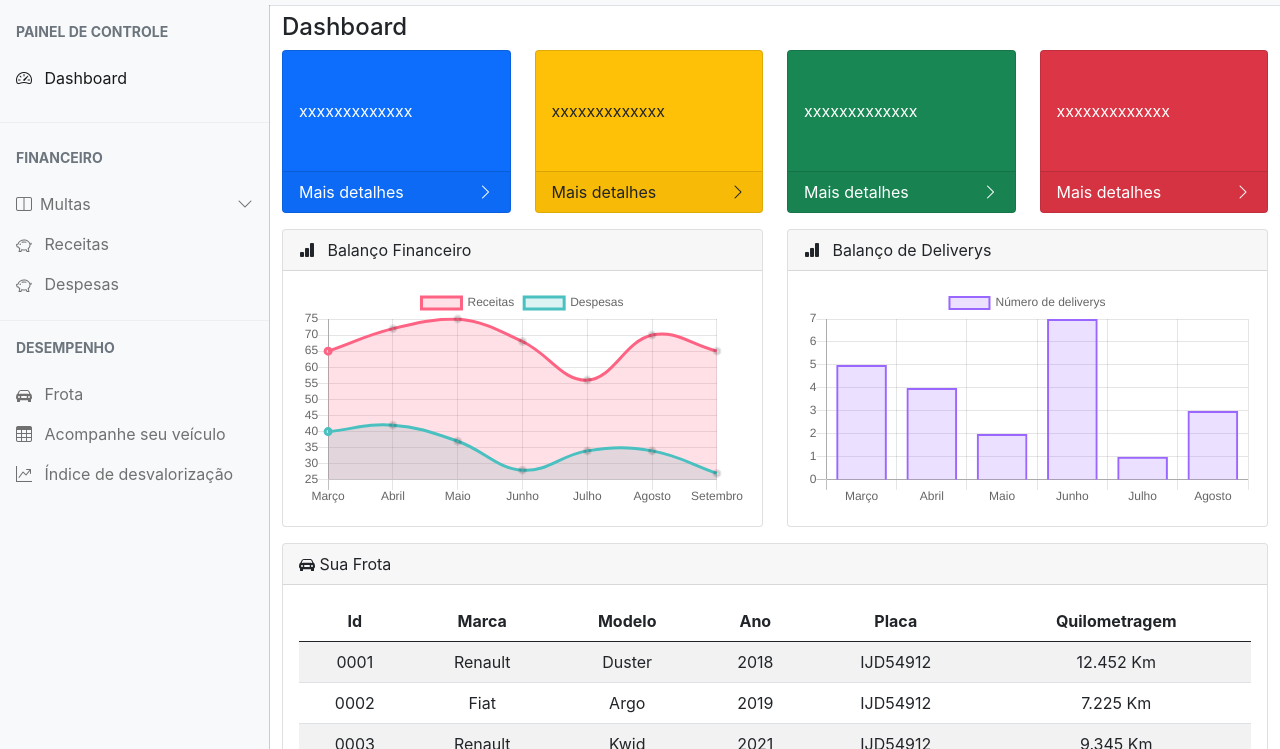
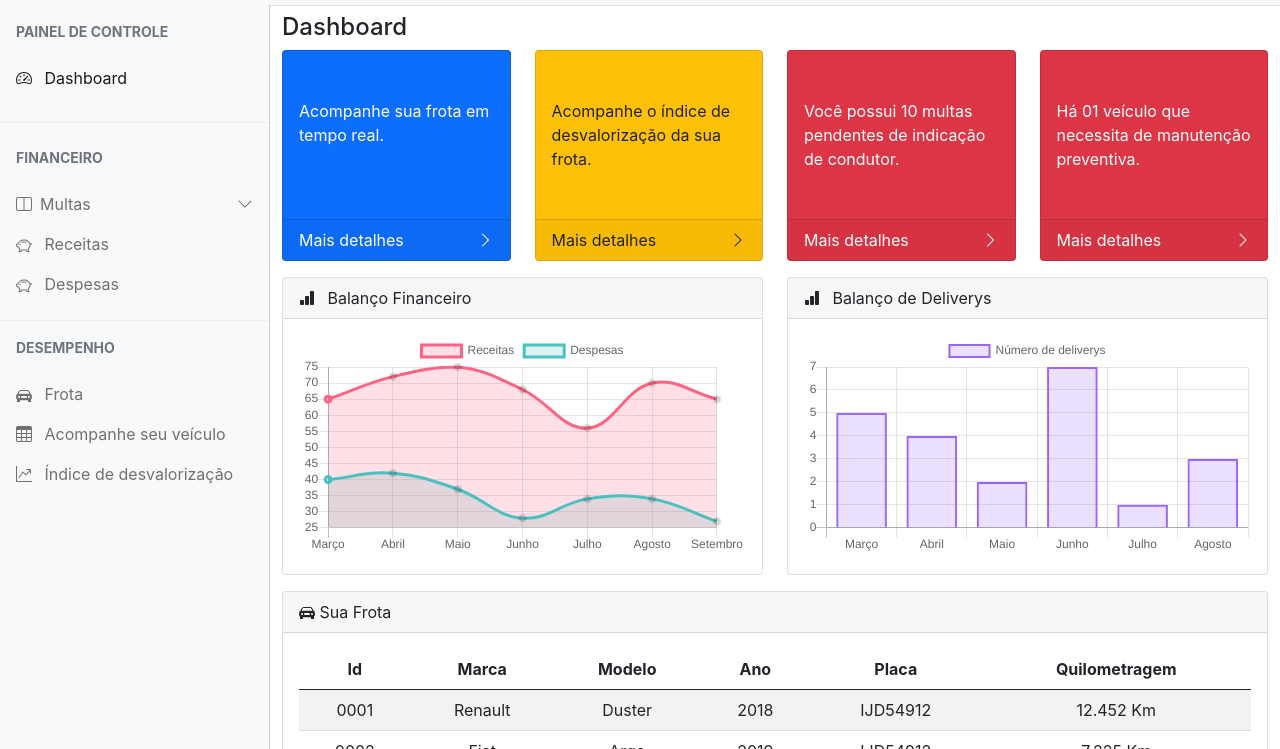
Before and after one commit to pedrokli/CarDelivery, a plain HTML site: page index.html in a window 1280 px wide. Shown: the part 51-800 px from the top of the page. Drawn offline with nearby package versions, Linux system fonts and the light colour scheme.

Commit message:
Cards finalizados

```diff
--- a/index.html
+++ b/index.html
@@ -211,7 +211,7 @@
         <div class="row">
           <div class="col-md-3 mb-3">
             <div class="card bg-primary text-white h-100"> <!--Escolher as cores-->
-              <div class="card-body py-5">xxxxxxxxxxxxx</div>
+              <div class="card-body py-5">Acompanhe sua frota em tempo real.</div>
               <div class="card-footer d-flex">
                 Mais detalhes
                 <span class="ms-auto">
@@ -223,19 +223,7 @@
 
           <div class="col-md-3 mb-3">
             <div class="card bg-warning text-dark h-100">
-              <div class="card-body py-5">xxxxxxxxxxxxx</div>
-              <div class="card-footer d-flex">
-                Mais detalhes
-                <span class="ms-auto">
-                  <i class="bi bi-chevron-right"></i>
-                </span>
-              </div>
-            </div>
-          </div>
-
-          <div class="col-md-3 mb-3">
-            <div class="card bg-success text-white h-100">
-              <div class="card-body py-5">xxxxxxxxxxxxx</div>
+              <div class="card-body py-5">Acompanhe o índice de desvalorização da sua frota.</div>
               <div class="card-footer d-flex">
                 Mais detalhes
                 <span class="ms-auto">
@@ -247,7 +235,19 @@
 
           <div class="col-md-3 mb-3">
             <div class="card bg-danger text-white h-100">
-              <div class="card-body py-5">xxxxxxxxxxxxx</div>
+              <div class="card-body py-5">Você possui 10 multas pendentes de indicação de condutor.</div>
+              <div class="card-footer d-flex">
+                Mais detalhes
+                <span class="ms-auto">
+                  <i class="bi bi-chevron-right"></i>
+                </span>
+              </div>
+            </div>
+          </div>
+
+          <div class="col-md-3 mb-3">
+            <div class="card bg-danger text-white h-100">
+              <div class="card-body py-5">Há 01 veículo que necessita de manutenção preventiva.</div>
               <div class="card-footer d-flex">
                 Mais detalhes
                 <span class="ms-auto">
```
